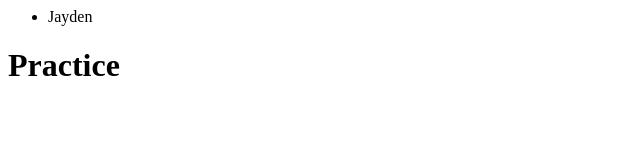
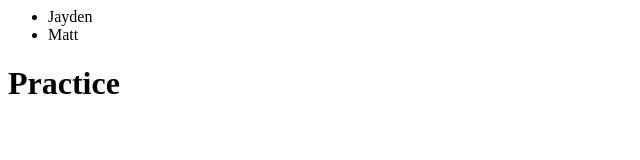
Before and after one commit to JaydenHluszko/Practice, a plain HTML site: page index.html in a window 1280 px wide. Shown: the whole page, without its empty margins (0-640 px from the left). Drawn offline with Linux system fonts and the light colour scheme.

Commit message:
Matt's addition

```diff
--- a/index.html
+++ b/index.html
@@ -9,6 +9,7 @@
     <header>
         <ul>
             <li>Jayden</li>
+            <li>Matt</li>
         </ul>
     </header>
     <h1>Practice</h1>
```
